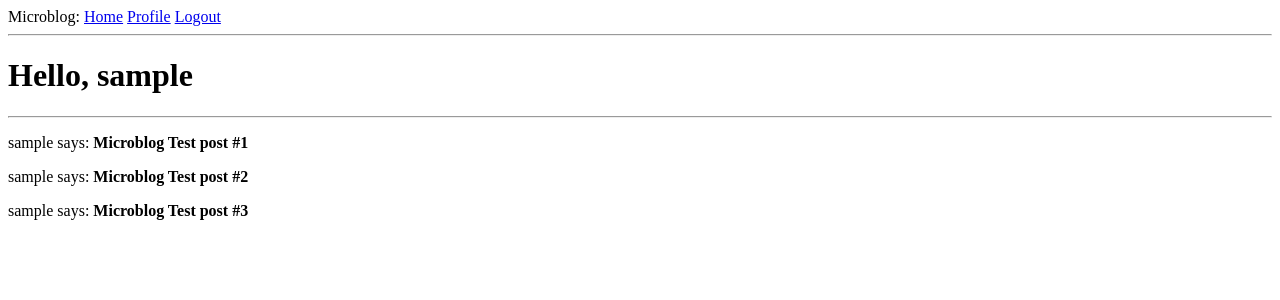
After one commit to Aviate-Hub/microblog, a Flask app: a page that uses app/templates/base.html in a window 1280 px wide. The commit adds this page. Shown: the top 300 px of the page. Run offline with Flask 2, Linux system fonts and the light colour scheme; the visitor is signed in with stand-in values (Sample User, id 1); data comes from the database, SQL or seed files in the repository.

Commit message:
app/templates/user.html: User profile template app/templates/base.html: User profile template

```diff
--- a/app/routes.py
+++ b/app/routes.py
@@ -75,3 +75,16 @@ def register():
 		flash('Congratulations, you are now a registered user!')
 		return redirect(url_for('login'))
 	return render_template('register.html', title='Register', form=form)
+
+
+# User profile view function
+@app.route('/user/<username>')
+@login_required
+def user(username):
+	user = User.query.filter_by(username=username).first_or_404()
+	posts = [
+		{'author': user, 'body': 'Microblog Test post #1'},
+		{'author': user, 'body': 'Microblog Test post #2'},
+		{'author': user, 'body': 'Microblog Test post #3'}
+	]
+	return render_template('user.html', user=user, posts=posts)
--- a/app/templates/base.html
+++ b/app/templates/base.html
@@ -10,11 +10,12 @@
   </head>
   <body>
     <div>Microblog:
-      <a href="{{url_for('index')}}">Home</a>
+      <a href="{{ url_for('index') }}">Home</a>
       {% if current_user.is_anonymous %}
-          <a href="{{url_for('login')}}">Login</a>
+          <a href="{{ url_for('login') }}">Login</a>
       {% else %}
-          <a href="{{url_for('logout')}}">Logout</a>
+          <a href="{{ url_for('user', username=current_user.username) }}">Profile</a>
+          <a href="{{ url_for('logout') }}">Logout</a>
       {% endif %}
     </div>
     <hr>
--- /dev/null
+++ b/app/templates/user.html
@@ -0,0 +1,9 @@
+{% extends "base.html" %}
+
+{% block content %}
+    <h1>Hello, {{ user.username }}</h1>
+    <hr>
+    {% for post in posts %}
+    <div><p>{{ post.author.username }} says: <b>{{ post.body }}</b></p></div>
+    {% endfor %}
+{% endblock %}
```
